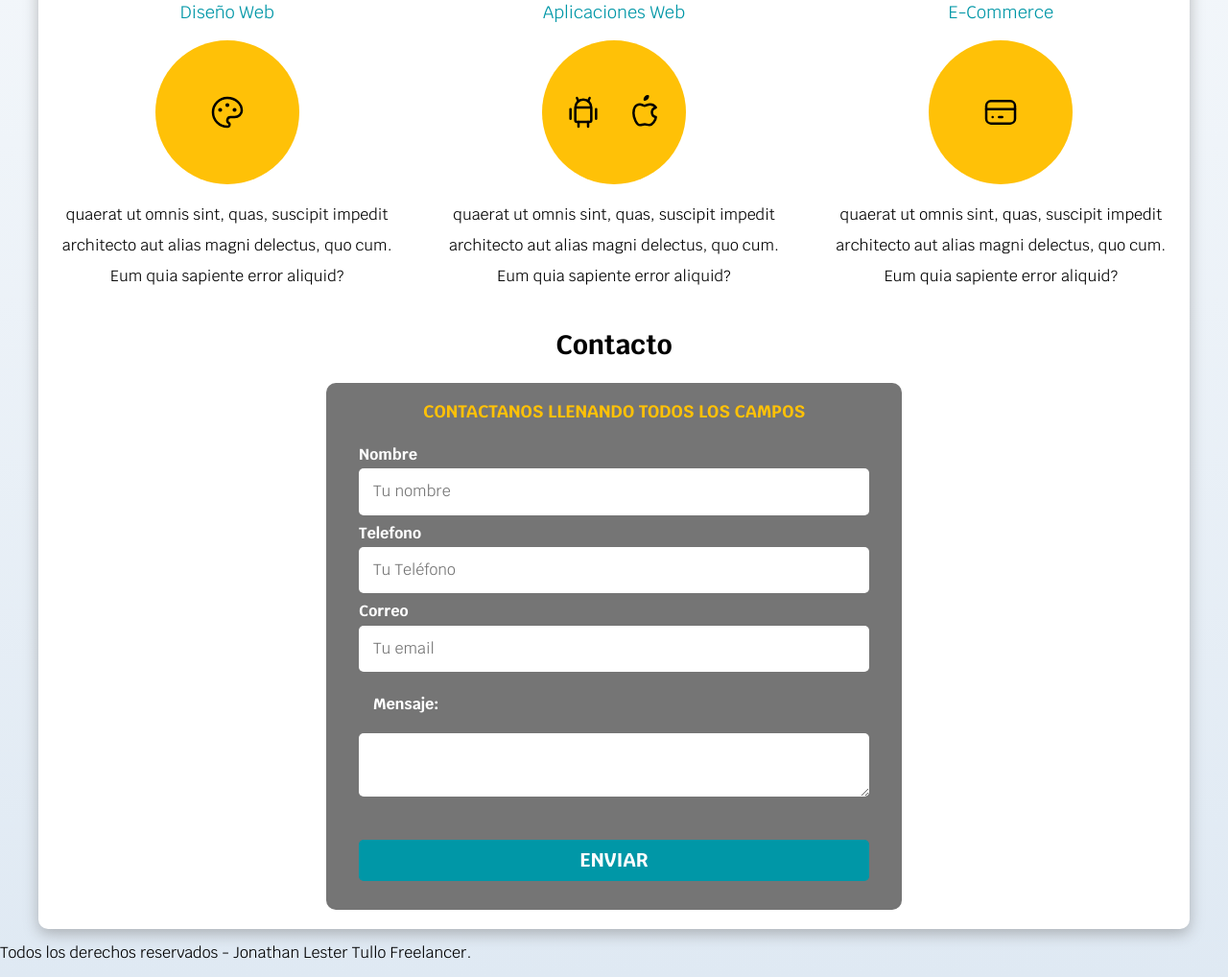
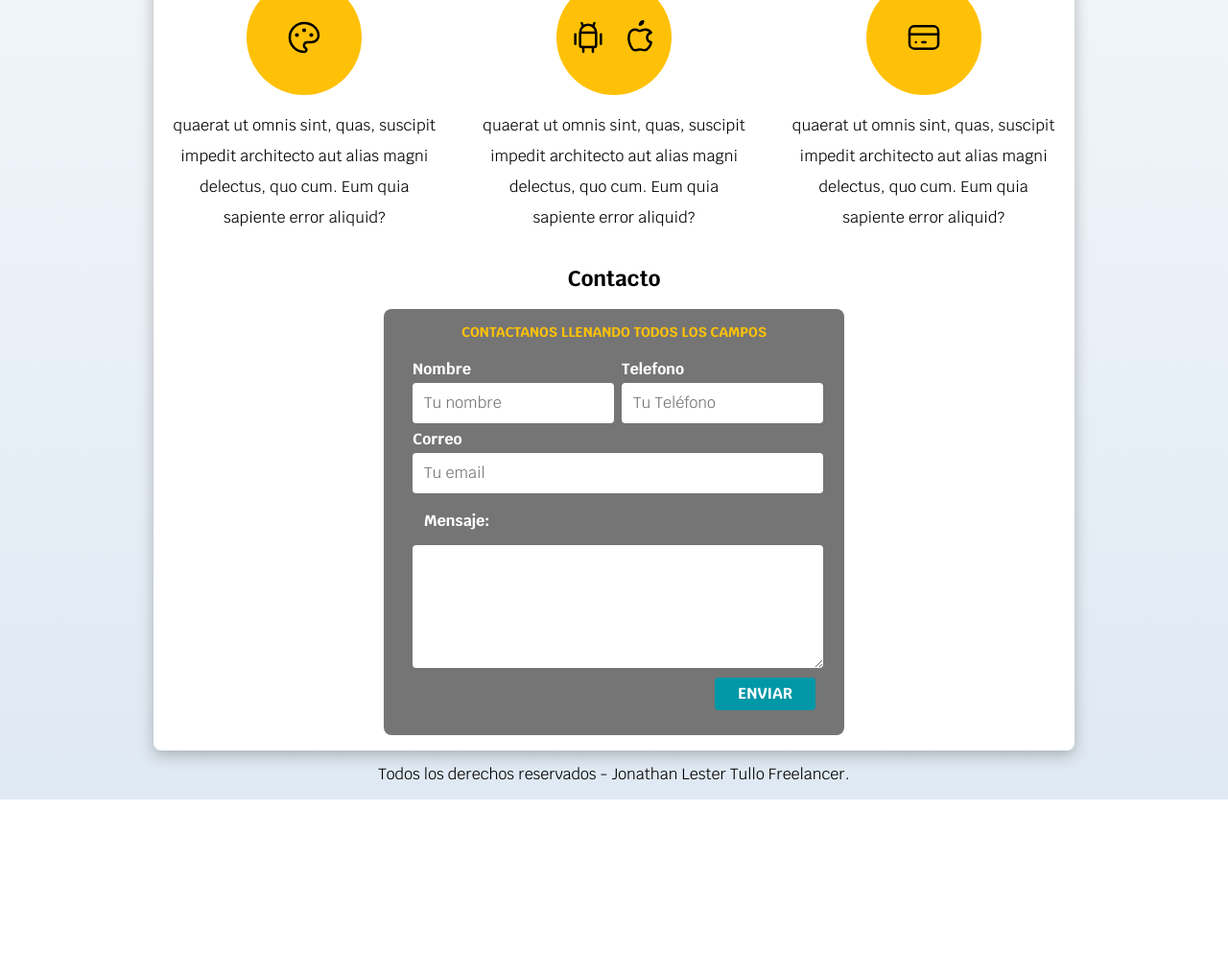
Before and after one commit to shonimdp/freelancer_inicio, a plain HTML site: page index.html in a window 1280 px wide. Shown: the part 721-1739 px from the top of the page at 96% size. After the commit the page ends 1554 px from the top, so only its background shows below. Drawn offline with Linux system fonts and the light colour scheme.

Commit message:
In procces

```diff
--- a/css/style.css
+++ b/css/style.css
@@ -11,9 +11,20 @@
 /* Globales */
 
 html {
-     font-size: 62.5%;
+     font-size: 50%;
      box-sizing:  border-box; /* Hack para box model */
+     scroll-snap-type: y mandatory;
 }
+
+/** SCROLL SNAP **/
+
+.mis-servicios,
+.navegacion-principal,
+.formulario {
+    scroll-snap-align: center;
+    scroll-snap-stop: always;
+}
+
 *, *::before, *::after {
     box-sizing: inherit;
 }
@@ -79,8 +90,19 @@ h1,h2,h3 {
 }
 /* Utilidades */
 
-.w-100 {
+.w-sm-100 {
     width: 100%;
+}
+@media (min-width: 768px) {
+    .w-sm-100 {
+        width: auto;
+    }
+}
+.flex {
+    display: flex;
+}
+.alinear-derecha {
+    justify-content: flex-end;
 }
 /* Navegacion Principal*/
 
@@ -135,6 +157,10 @@ h1,h2,h3 {
 .contenido-hero h2,
 .contenido-hero p {
     color:var(--blanco);
+}
+.contenido-hero .ubicacion{
+    display: flex;
+    align-items: flex-end;
 }
 
 /* Servicios*/
@@ -194,9 +220,20 @@ font-weight: normal;
     margin-bottom: 2rem;
     color: var(--primario)
 }
-.contenedor-campos{
 
+@media (min-width: 768px) {
+    .contenedor-campos {
+        display: grid;
+        grid-template-columns: 50% 50%;
+        grid-template-rows: auto auto 20rem;
+        column-gap: 1rem;
+    }
+    .campo:nth-child(3),
+    .campo:nth-child(4) {
+        grid-column: 1 / 3;
+    }
 }
+
 .campo {
     margin-bottom: 1rem;
 }
@@ -206,13 +243,18 @@ font-weight: normal;
     margin-bottom: .5rem;
     display: block;
 }
+.campo textarea {
+    height: 16rem;
+
+}
 .input-text {
     width: 100%;
     border: none;
     padding: 1.5rem;
     border-radius: .5rem;
+}
+/** Footer **/
 
+.footer {
+    text-align: center;
 }
-.enviar .boton {
-    width: 100%;
-}
--- a/index.html
+++ b/index.html
@@ -31,6 +31,7 @@
         <h2>Diseño y Desarrollo Web Freelancer</h2>
 
 
+
         <p>
             <svg xmlns="http://www.w3.org/2000/svg" class="icon icon-tabler icon-tabler-map-pin" width="80" height="80" viewBox="0 0 24 24" stroke-width="1.5" stroke="#FFC107" fill="none" stroke-linecap="round" stroke-linejoin="round">
             <path stroke="none" d="M0 0h24v24H0z" fill="none"/>
@@ -44,7 +45,7 @@
 
 </section>
     <main class="contenedor sombra">
-     <h2>Mis Servicios</h2>
+     <h2 class="mis-servicios">Mis Servicios</h2>
     <div class="servicios">
 
         <section class="servicio">
@@ -129,15 +130,15 @@
                     <textarea class="input-text"></textarea>
                     </div>
                 </div>
-                    <div class="alinear-derecha">
-                    <input class="boton w-100" type="submit" value="Enviar">
+                    <div class="alinear-derecha flex">
+                    <input class="boton w-sm-100" type="submit" value="Enviar">
                     </div>
              </fieldset>
         </form>
     </section>
 </main>
 
-<footer>
+<footer class="footer">
     <p>Todos los derechos reservados - Jonathan Lester Tullo Freelancer.</p>
 </footer>
 
```
